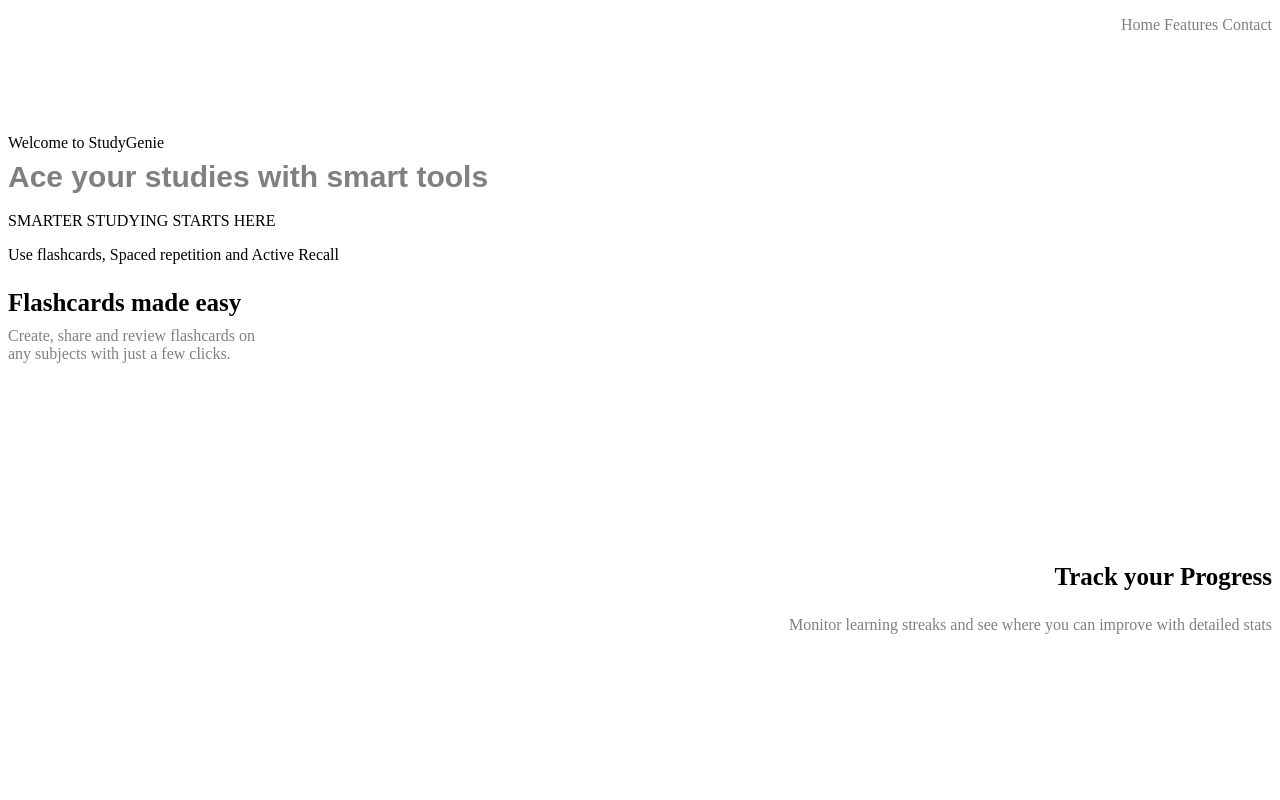
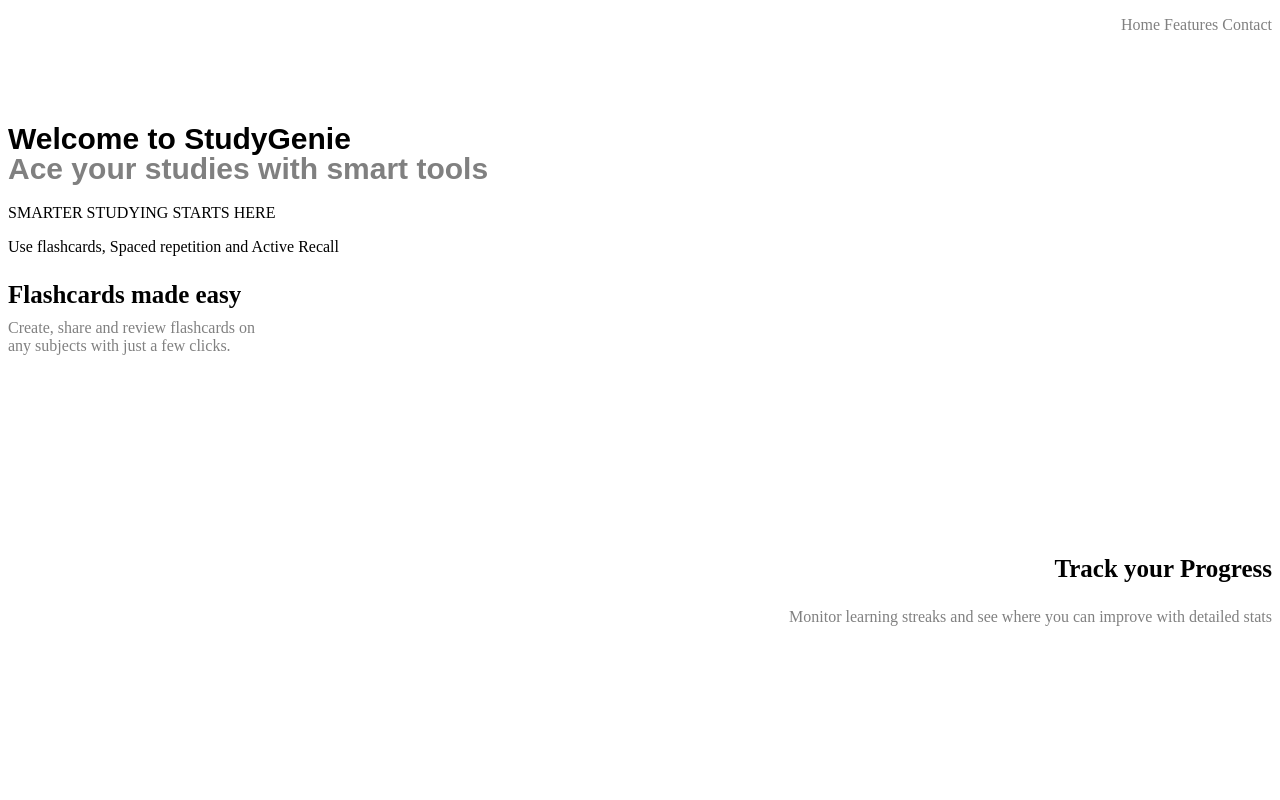
Before and after one commit to Bemos26/Web-development-course, a plain HTML site: page project.html in a window 1280 px wide. Shown: the top 800 px of the page. Drawn offline with Linux system fonts and the light colour scheme.

```diff
--- a/project.css
+++ b/project.css
@@ -1,12 +1,10 @@
-<style>
     .welcome {
         color: black;
         font-family: arial;
-        font-weight: bold;
+        font-weight:bolder;
         font-size: 30px;
         line-height: 10px;
         margin-bottom: 2px;
-
     }
     .ace {
          color: grey;
@@ -28,7 +26,6 @@
         color: grey;
         text-decoration: wavy;
         margin-bottom: 200px;
-
     }
     .track {
         text-align: right;
@@ -76,7 +73,6 @@
         color: gray;
         text-align: right;
         margin-bottom: 100px;
-
     }
     .h:hover{
         text-decoration: underline;
@@ -85,6 +81,4 @@
     .text{
         color: gray;
         text-align: right;
-
     }
-</style>
```
Also changed, not shown: project.html (+5 -3 lines).
